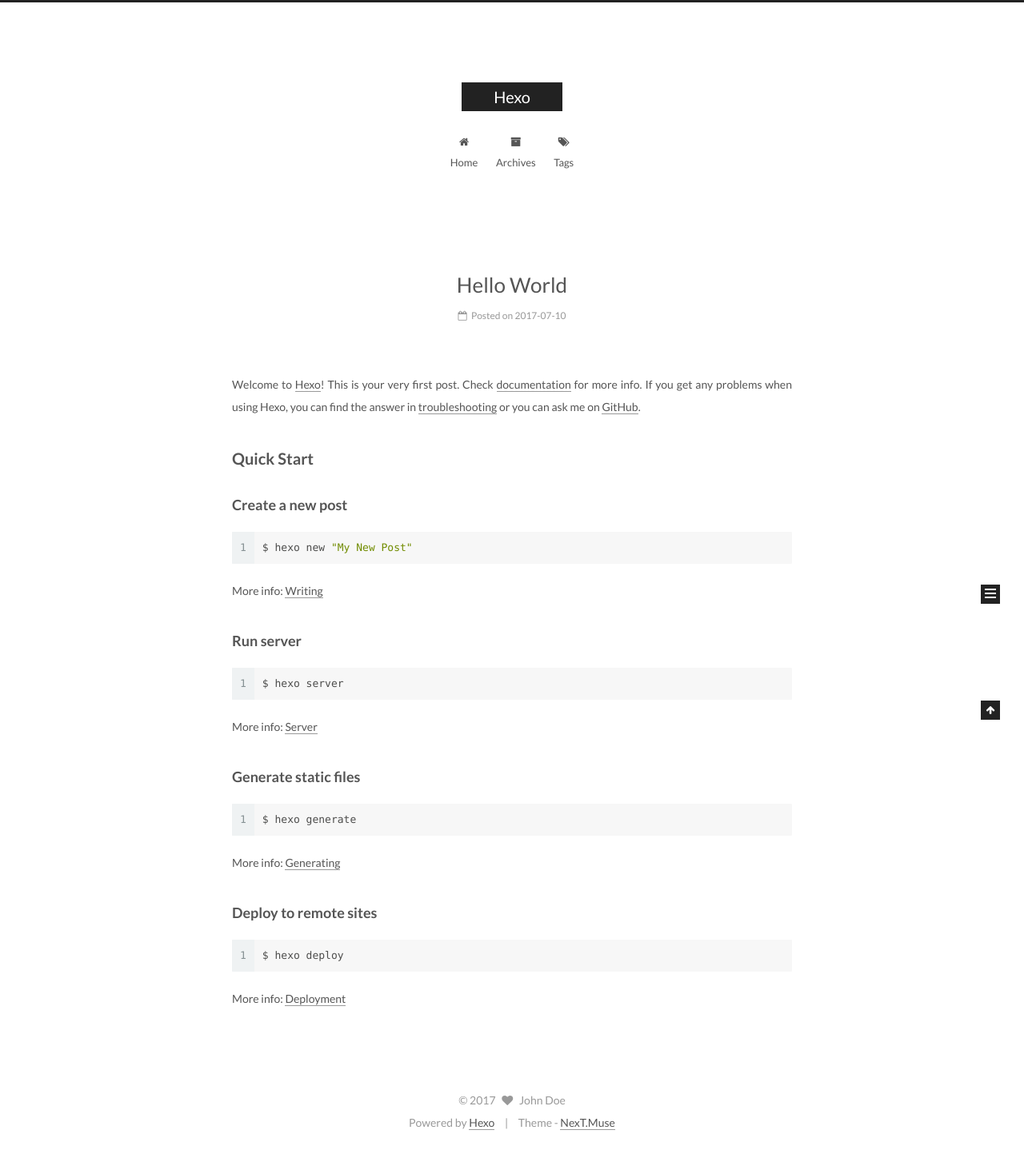
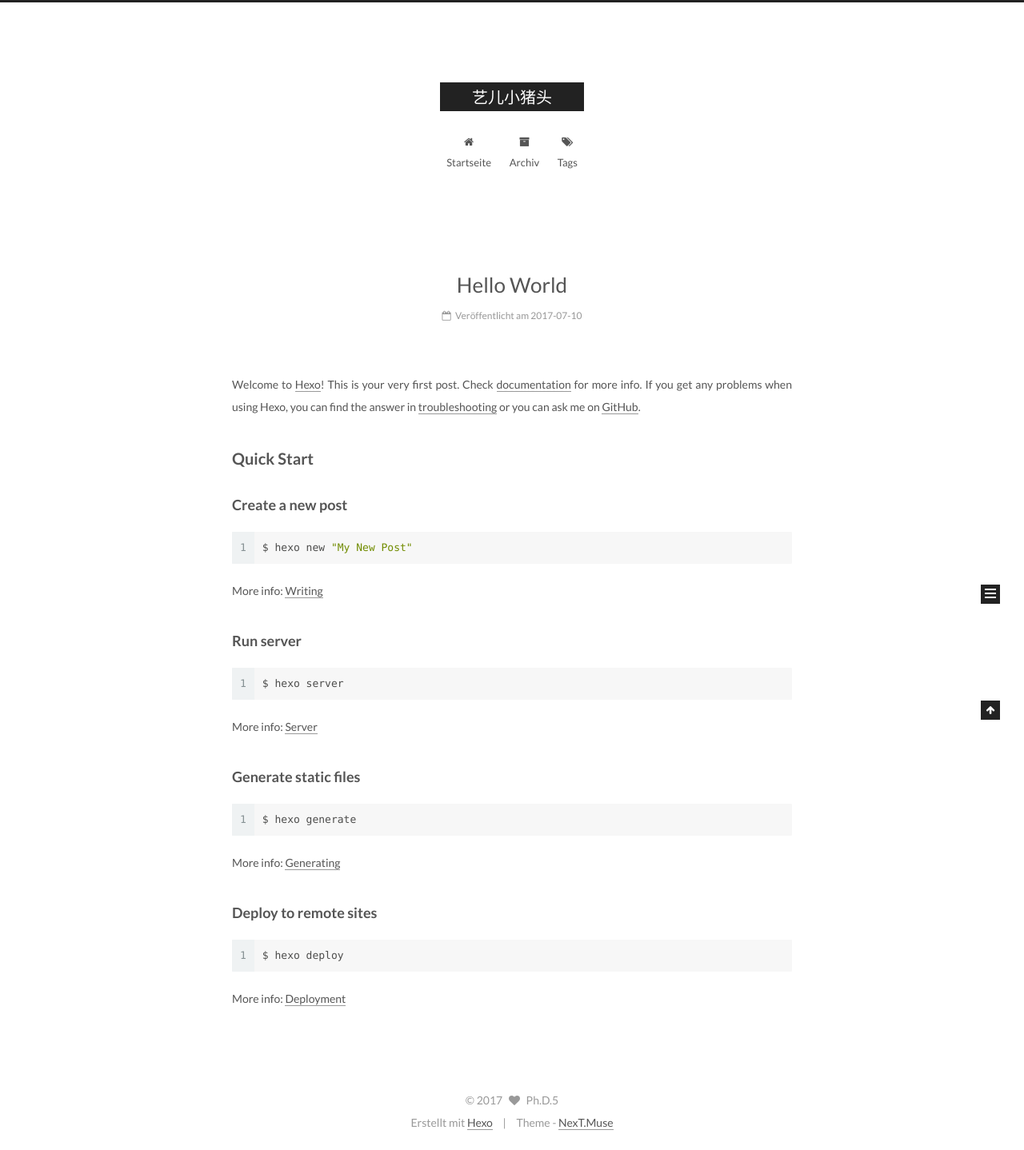
Before and after one commit to 745198699/745198699.github.io, a plain HTML site: page index.html in a window 1280 px wide. Shown: the whole page at 80% size. Drawn offline with Linux system fonts and the light colour scheme.

Commit message:
Site updated: 2017-07-10 22:40:35

```diff
--- a/css/main.css
+++ b/css/main.css
@@ -1677,7 +1677,7 @@
   width: 4px;
   height: 4px;
   border-radius: 50%;
-  background: #ffd5ff;
+  background: #ffda71;
 }
 .links-of-blogroll {
   font-size: 13px;
--- a/index.html
+++ b/index.html
@@ -94,11 +94,11 @@
 
 
 <meta property="og:type" content="website">
-<meta property="og:title" content="Hexo">
+<meta property="og:title" content="艺儿小猪头">
 <meta property="og:url" content="http://127.0.0.1/index.html">
-<meta property="og:site_name" content="Hexo">
+<meta property="og:site_name" content="艺儿小猪头">
 <meta name="twitter:card" content="summary">
-<meta name="twitter:title" content="Hexo">
+<meta name="twitter:title" content="艺儿小猪头">
 
 
 
@@ -132,7 +132,7 @@
 
 
 
-  <title>Hexo</title>
+  <title>艺儿小猪头</title>
 
 
 
@@ -170,7 +170,7 @@
     <div class="custom-logo-site-title">
       <a href="/"  class="brand" rel="start">
         <span class="logo-line-before"><i></i></span>
-        <span class="site-title">Hexo</span>
+        <span class="site-title">艺儿小猪头</span>
         <span class="logo-line-after"><i></i></span>
       </a>
     </div>
@@ -200,7 +200,7 @@
 
               <i class="menu-item-icon fa fa-fw fa-home"></i> <br />
 
-            Home
+            Startseite
           </a>
         </li>
 
@@ -210,7 +210,7 @@
 
               <i class="menu-item-icon fa fa-fw fa-archive"></i> <br />
 
-            Archives
+            Archiv
           </a>
         </li>
 
@@ -256,13 +256,13 @@
     <link itemprop="mainEntityOfPage" href="http://127.0.0.1/2017/07/10/hello-world/">
 
     <span hidden itemprop="author" itemscope itemtype="http://schema.org/Person">
-      <meta itemprop="name" content="John Doe">
+      <meta itemprop="name" content="Ph.D.5">
       <meta itemprop="description" content="">
       <meta itemprop="image" content="/images/avatar.gif">
     </span>
 
     <span hidden itemprop="publisher" itemscope itemtype="http://schema.org/Organization">
-      <meta itemprop="name" content="Hexo">
+      <meta itemprop="name" content="艺儿小猪头">
     </span>
 
 
@@ -282,7 +282,7 @@
                 <i class="fa fa-calendar-o"></i>
               </span>
 
-                <span class="post-meta-item-text">Posted on</span>
+                <span class="post-meta-item-text">Veröffentlicht am</span>
 
               <time title="Post created" itemprop="dateCreated datePublished" datetime="2017-07-10T21:44:30+08:00">
                 2017-07-10
@@ -399,8 +399,8 @@
         <div class="site-author motion-element" itemprop="author" itemscope itemtype="http://schema.org/Person">
           <img class="site-author-image" itemprop="image"
                src="/images/avatar.gif"
-               alt="John Doe" />
-          <p class="site-author-name" itemprop="name">John Doe</p>
+               alt="Ph.D.5" />
+          <p class="site-author-name" itemprop="name">Ph.D.5</p>
 
               <p class="site-description motion-element" itemprop="description"></p>
 
@@ -411,7 +411,7 @@
             <div class="site-state-item site-state-posts">
               <a href="/archives/">
                 <span class="site-state-item-count">1</span>
-                <span class="site-state-item-name">posts</span>
+                <span class="site-state-item-name">Artikel</span>
               </a>
             </div>
 
@@ -460,12 +460,12 @@
   <span class="with-love">
     <i class="fa fa-heart"></i>
   </span>
-  <span class="author" itemprop="copyrightHolder">John Doe</span>
+  <span class="author" itemprop="copyrightHolder">Ph.D.5</span>
 </div>
 
 
 <div class="powered-by">
-  Powered by <a class="theme-link" href="https://hexo.io">Hexo</a>
+  Erstellt mit  <a class="theme-link" href="https://hexo.io">Hexo</a>
 </div>
 
 <div class="theme-info">
```
Also changed, not shown: 2017/07/10/hello-world/index.html (+15 -15 lines), archives/2017/07/index.html (+13 -13 lines), archives/2017/index.html (+13 -13 lines), archives/index.html (+13 -13 lines).
